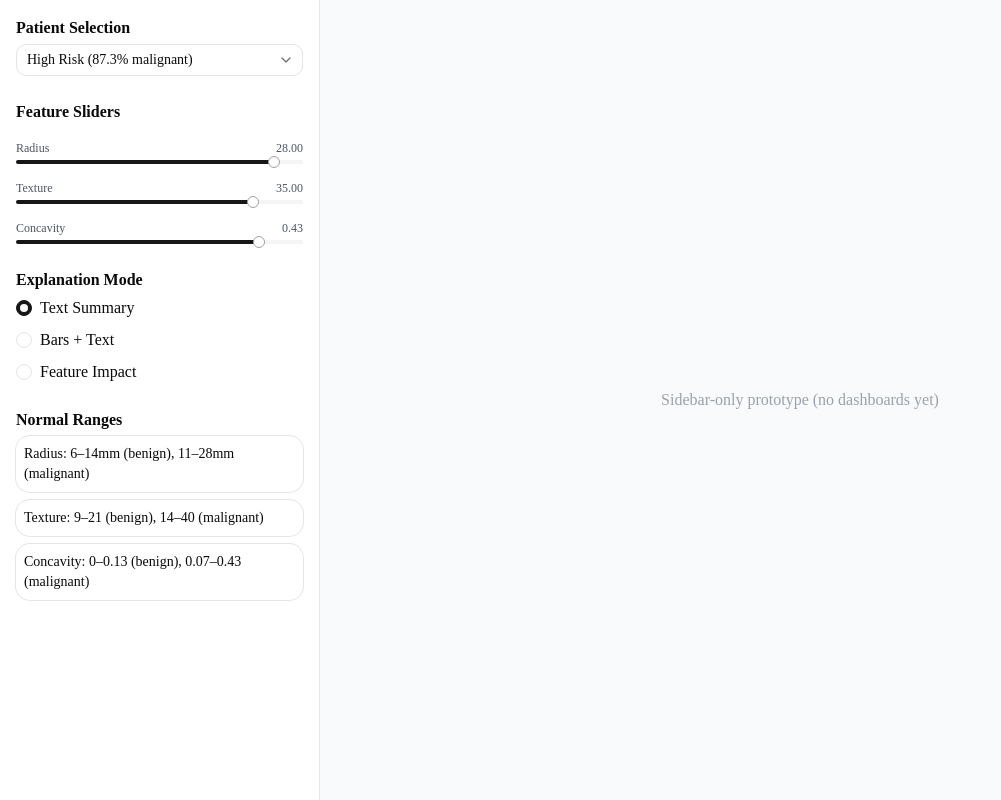
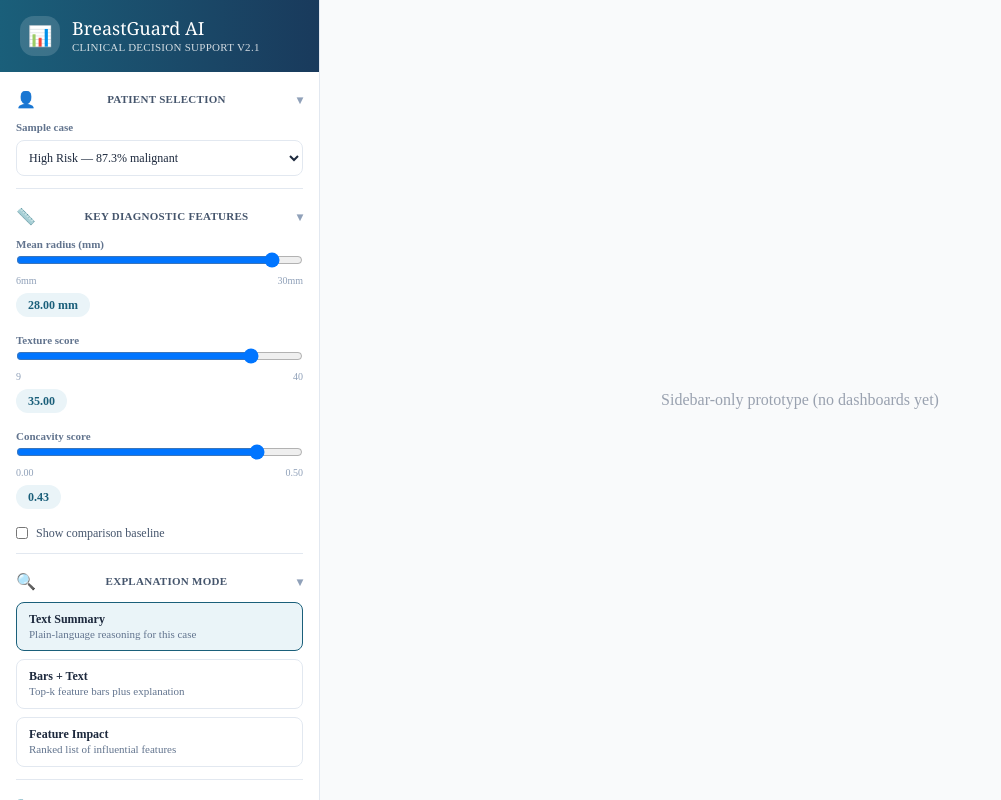
Before and after one commit to Thaspeeha/Explainable-AI-For-Breast-Cancer-Diagnosis, a Next.js app in the folder my-frontend/: page / in a window 1280 px wide. Shown: the whole page, without its empty margins (0-1001 px from the left). Built offline with nearby package versions, Linux system fonts and the light colour scheme.

Commit message:
modified sidebar color pallete

```diff
--- a/my-frontend/components/ui/sidebar.tsx
+++ b/my-frontend/components/ui/sidebar.tsx
@@ -1,11 +1,7 @@
 "use client";
 
+import { PatientCase } from "@/lib/mockData";
 import { useState } from "react";
-import { PatientCase } from "@/lib/mockData";
-import { Slider } from "@/components/ui/slider";
-import { Select, SelectTrigger, SelectValue, SelectContent, SelectItem } from "@/components/ui/select";
-import { RadioGroup, RadioGroupItem } from "@/components/ui/radio-group";
-import { Card } from "@/components/ui/card";
 
 interface SidebarProps {
   patientCases: PatientCase[];
@@ -34,118 +30,296 @@ export function Sidebar({
   explanationMode,
   setExplanationMode,
 }: SidebarProps) {
-  const explanationOptions = ["Text Summary", "Bars + Text", "Feature Impact"];
+  const [openSections, setOpenSections] = useState<{
+    patient: boolean;
+    sliders: boolean;
+    mode: boolean;
+    ranges: boolean;
+    model: boolean;
+  }>({
+    patient: true,
+    sliders: true,
+    mode: true,
+    ranges: true,
+    model: true,
+  });
+
+  const toggleSection = (key: keyof typeof openSections) => {
+    setOpenSections((prev) => ({ ...prev, [key]: !prev[key] }));
+  };
+
+  const explanationOptions: { id: string; label: string; desc: string }[] = [
+    {
+      id: "Text Summary",
+      label: "Text Summary",
+      desc: "Plain‑language reasoning for this case",
+    },
+    {
+      id: "Bars + Text",
+      label: "Bars + Text",
+      desc: "Top‑k feature bars plus explanation",
+    },
+    {
+      id: "Feature Impact",
+      label: "Feature Impact",
+      desc: "Ranked list of influential features",
+    },
+  ];
 
   return (
-    <aside className="w-1/4 bg-white p-4 border-r border-gray-200 flex flex-col gap-6">
-      {/* Patient Selection */}
+    <aside className="w-80 bg-white border-r border-slate-200 flex flex-col shadow-sm">
+      {/* Header */}
+      <div className="bg-gradient-to-r from-[#1A5F7A] to-[#193A5C] text-white px-5 py-4">
+        <div className="flex items-center gap-3">
+          <div className="h-10 w-10 rounded-xl bg-white/15 flex items-center justify-center text-xl">
+            📊
+          </div>
+          <div>
+            <div className="text-lg font-serif leading-tight">BreastGuard AI</div>
+            <div className="text-[11px] tracking-wide uppercase text-white/80">
+              Clinical Decision Support v2.1
+            </div>
+          </div>
+        </div>
+      </div>
 
-       <div>
-  <h3 className="font-semibold mb-1">Patient Selection</h3>
+      {/* Body */}
+      <div className="flex-1 overflow-y-auto px-4 py-4 space-y-4 text-slate-800 text-sm">
+        {/* Patient selection */}
+        <section className="border-b border-slate-200 pb-3">
+          <button
+            className="w-full flex items-center gap-2 text-[11px] font-semibold tracking-wide text-slate-600 mb-2"
+            onClick={() => toggleSection("patient")}
+          >
+            <span className="text-[#1A5F7A] text-base">👤</span>
+            <span className="flex-1 uppercase">Patient selection</span>
+            <span className="text-xs text-slate-400">
+              {openSections.patient ? "▾" : "▸"}
+            </span>
+          </button>
 
-  <Select
+          {openSections.patient && (
+            <div className="space-y-1">
+              <div className="text-[11px] font-semibold text-slate-500">
+                Sample case
+              </div>
+              <select
+                className="w-full h-9 rounded-md border border-slate-200 bg-white px-2 text-xs font-medium text-slate-800 focus:outline-none focus:ring-2 focus:ring-[#1A5F7A]/30"
                 value={selectedPatient.id}
-    onValueChange={(val: string) => {
-      const found = patientCases.find((p) => p.id === val);
-      if (found) setSelectedPatient(found);
+                onChange={(e) => {
+                  const found = patientCases.find((p) => p.id === e.target.value);
+                  if (found) {
+                    setSelectedPatient(found);
+                    setRadius(found.features.radius);
+                    setTexture(found.features.texture);
+                    setConcavity(found.features.concavity);
+                  }
                 }}
               >
-    <SelectTrigger className="w-full">
-      <SelectValue placeholder="Select patient" />
-    </SelectTrigger>
+                {patientCases.map((p) => (
+                  <option key={p.id} value={p.id}>
+                    {p.name} — {p.risk}
+                  </option>
+                ))}
+              </select>
+            </div>
+          )}
+        </section>
 
-    <SelectContent>
-      {patientCases.map((p) => (
-        <SelectItem key={p.id} value={p.id}>
-          {p.name} ({p.risk})
-        </SelectItem>
-      ))}
-    </SelectContent>
-  </Select>
+        {/* Sliders */}
+        <section className="border-b border-slate-200 pb-3">
+          <button
+            className="w-full flex items-center gap-2 text-[11px] font-semibold tracking-wide text-slate-600 mb-2"
+            onClick={() => toggleSection("sliders")}
+          >
+            <span className="text-[#1A5F7A] text-base">📏</span>
+            <span className="flex-1 uppercase">Key diagnostic features</span>
+            <span className="text-xs text-slate-400">
+              {openSections.sliders ? "▾" : "▸"}
+            </span>
+          </button>
+
+          {openSections.sliders && (
+            <div className="space-y-4">
+              {/* Radius */}
+              <div>
+                <div className="text-[11px] font-semibold text-slate-500">
+                  Mean radius (mm)
                 </div>
-
-
-      {/* Feature Sliders */}
-      <div className="space-y-4">
-        <h3 className="font-semibold">Feature Sliders</h3>
-
-        {/* Radius */}
-        <div className="space-y-1">
-          <div className="flex justify-between text-xs text-gray-600">
-            <span>Radius</span>
-            <span>{radius.toFixed(2)}</span>
-          </div>
-          <Slider
+                <input
+                  type="range"
                   min={6}
                   max={30}
-            value={[radius]}
-            onValueChange={(val: number[]) => setRadius(val[0])}
+                  step={0.1}
+                  value={radius}
+                  onChange={(e) => setRadius(parseFloat(e.target.value))}
+                  className="w-full"
                 />
+                <div className="flex justify-between text-[10px] text-slate-400">
+                  <span>6mm</span>
+                  <span>30mm</span>
+                </div>
+                <div className="inline-flex px-3 py-1 rounded-full bg-[#EAF4F8] text-xs font-semibold text-[#1A5F7A] mt-1">
+                  {radius.toFixed(2)} mm
+                </div>
               </div>
 
               {/* Texture */}
-        <div className="space-y-1">
-          <div className="flex justify-between text-xs text-gray-600">
-            <span>Texture</span>
-            <span>{texture.toFixed(2)}</span>
+              <div>
+                <div className="text-[11px] font-semibold text-slate-500">
+                  Texture score
                 </div>
-          <Slider
+                <input
+                  type="range"
                   min={9}
                   max={40}
-            value={[texture]}
-            onValueChange={(val: number[]) => setTexture(val[0])}
+                  step={0.1}
+                  value={texture}
+                  onChange={(e) => setTexture(parseFloat(e.target.value))}
+                  className="w-full"
                 />
+                <div className="flex justify-between text-[10px] text-slate-400">
+                  <span>9</span>
+                  <span>40</span>
+                </div>
+                <div className="inline-flex px-3 py-1 rounded-full bg-[#EAF4F8] text-xs font-semibold text-[#1A5F7A] mt-1">
+                  {texture.toFixed(2)}
+                </div>
               </div>
 
               {/* Concavity */}
-        <div className="space-y-1">
-          <div className="flex justify-between text-xs text-gray-600">
-            <span>Concavity</span>
-            <span>{concavity.toFixed(2)}</span>
+              <div>
+                <div className="text-[11px] font-semibold text-slate-500">
+                  Concavity score
                 </div>
-          <Slider
+                <input
+                  type="range"
                   min={0}
                   max={0.5}
                   step={0.01}
-            value={[concavity]}
-            onValueChange={(val: number[]) => setConcavity(val[0])}
+                  value={concavity}
+                  onChange={(e) => setConcavity(parseFloat(e.target.value))}
+                  className="w-full"
                 />
+                <div className="flex justify-between text-[10px] text-slate-400">
+                  <span>0.00</span>
+                  <span>0.50</span>
+                </div>
+                <div className="inline-flex px-3 py-1 rounded-full bg-[#EAF4F8] text-xs font-semibold text-[#1A5F7A] mt-1">
+                  {concavity.toFixed(2)}
                 </div>
               </div>
 
-      {/* Explanation Mode */}
-      <div>
-        <h3 className="font-semibold mb-1">Explanation Mode</h3>
-        <RadioGroup
-          value={explanationMode}
-          onValueChange={(val: string) => setExplanationMode(val)}
+              {/* Comparison toggle */}
+              <label className="mt-1 flex items-center gap-2 text-xs text-slate-600">
+                <input type="checkbox" className="h-3 w-3" />
+                <span>Show comparison baseline</span>
+              </label>
+            </div>
+          )}
+        </section>
+
+        {/* Explanation mode */}
+        <section className="border-b border-slate-200 pb-3">
+          <button
+            className="w-full flex items-center gap-2 text-[11px] font-semibold tracking-wide text-slate-600 mb-2"
+            onClick={() => toggleSection("mode")}
           >
+            <span className="text-[#1A5F7A] text-base">🔍</span>
+            <span className="flex-1 uppercase">Explanation mode</span>
+            <span className="text-xs text-slate-400">
+              {openSections.mode ? "▾" : "▸"}
+            </span>
+          </button>
+
+          {openSections.mode && (
             <div className="flex flex-col gap-2">
-            {explanationOptions.map((mode) => (
-              <label
-                key={mode}
-                className="flex items-center space-x-2 cursor-pointer"
+              {explanationOptions.map((opt) => {
+                const active = explanationMode === opt.id;
+                return (
+                  <button
+                    key={opt.id}
+                    type="button"
+                    onClick={() => setExplanationMode(opt.id)}
+                    className={`text-left rounded-md border px-3 py-2 transition ${
+                      active
+                        ? "border-[#1A5F7A] bg-[#EAF4F8]"
+                        : "border-slate-200 bg-white hover:border-[#1A5F7A]/60 hover:bg-[#EAF4F8]/60"
+                    }`}
                   >
-                <RadioGroupItem value={mode} />
-                <span>{mode}</span>
-              </label>
-            ))}
+                    <div className="text-xs font-semibold text-slate-800">
+                      {opt.label}
                     </div>
-        </RadioGroup>
+                    <div className="text-[11px] text-slate-500">{opt.desc}</div>
+                  </button>
+                );
+              })}
             </div>
+          )}
+        </section>
 
-      {/* Quick Reference Cards */}
-      <div className="space-y-2">
-        <h3 className="font-semibold mb-1">Normal Ranges</h3>
-        <Card className="p-2">
-          Radius: 6–14mm (benign), 11–28mm (malignant)
-        </Card>
-        <Card className="p-2">
-          Texture: 9–21 (benign), 14–40 (malignant)
-        </Card>
-        <Card className="p-2">
-          Concavity: 0–0.13 (benign), 0.07–0.43 (malignant)
-        </Card>
+        {/* Clinical ranges */}
+        <section className="border-b border-slate-200 pb-3">
+          <button
+            className="w-full flex items-center gap-2 text-[11px] font-semibold tracking-wide text-slate-600 mb-2"
+            onClick={() => toggleSection("ranges")}
+          >
+            <span className="text-[#1A5F7A] text-base">📎</span>
+            <span className="flex-1 uppercase">Clinical ranges</span>
+            <span className="text-xs text-slate-400">
+              {openSections.ranges ? "▾" : "▸"}
+            </span>
+          </button>
+
+          {openSections.ranges && (
+            <div className="space-y-2 text-[11px]">
+              <div className="rounded-md bg-slate-50 border border-slate-200 px-3 py-2">
+                <div className="font-semibold text-[#1A5F7A]">Radius</div>
+                <div className="text-slate-700">
+                  6–14mm (benign) · 11–28mm (malignant)
+                </div>
+              </div>
+              <div className="rounded-md bg-slate-50 border border-slate-200 px-3 py-2">
+                <div className="font-semibold text-[#1A5F7A]">Texture</div>
+                <div className="text-slate-700">
+                  9–21 (benign) · 14–40 (malignant)
+                </div>
+              </div>
+              <div className="rounded-md bg-slate-50 border border-slate-200 px-3 py-2">
+                <div className="font-semibold text-[#1A5F7A]">Concavity</div>
+                <div className="text-slate-700">
+                  0–0.13 (benign) · 0.07–0.43 (malignant)
+                </div>
+              </div>
+            </div>
+          )}
+        </section>
+
+        {/* Model info */}
+        <section className="pb-4">
+          <button
+            className="w-full flex items-center gap-2 text-[11px] font-semibold tracking-wide text-slate-600 mb-2"
+            onClick={() => toggleSection("model")}
+          >
+            <span className="text-[#1A5F7A] text-base">📄</span>
+            <span className="flex-1 uppercase">Model information</span>
+            <span className="text-xs text-slate-400">
+              {openSections.model ? "▾" : "▸"}
+            </span>
+          </button>
+
+          {openSections.model && (
+            <div className="rounded-md bg-slate-50 border border-slate-200 px-3 py-2 text-[11px] space-y-1 text-slate-700">
+              <div>Dataset: Wisconsin Breast Cancer (569 samples, 30 features)</div>
+              <div>Accuracy: 97.4% · Sensitivity: 97.1% · Specificity: 97.6%</div>
+              <div>AUC‑ROC: 0.996 · Brier score: 0.024 · FNR: 2.9%</div>
+              <div className="text-[10px] text-slate-500 pt-1">
+                Last calibration: Mar 2026 · Decision support only; final diagnosis
+                by clinician.
+              </div>
+            </div>
+          )}
+        </section>
       </div>
     </aside>
   );
```
Lines whose indentation alone changed are shown as unchanged.
